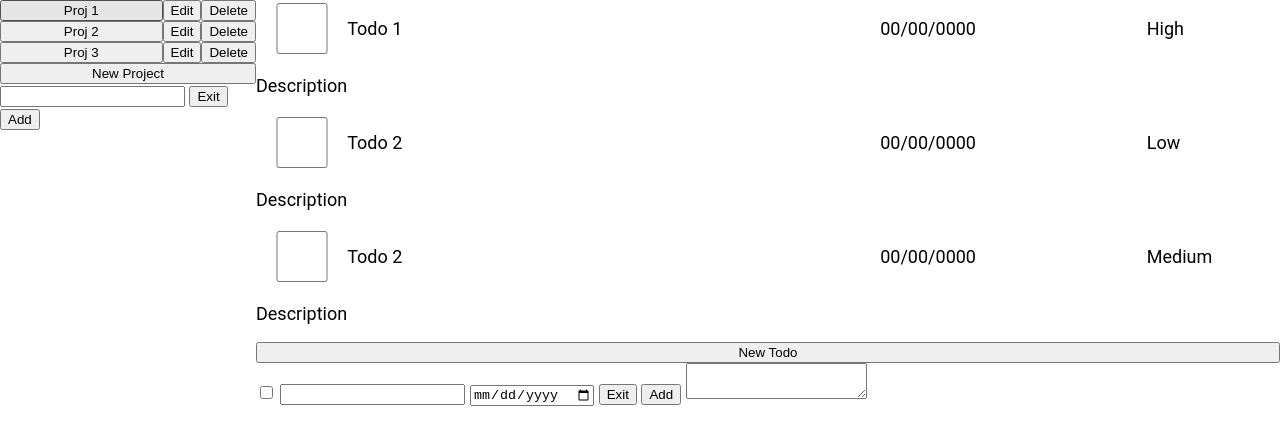
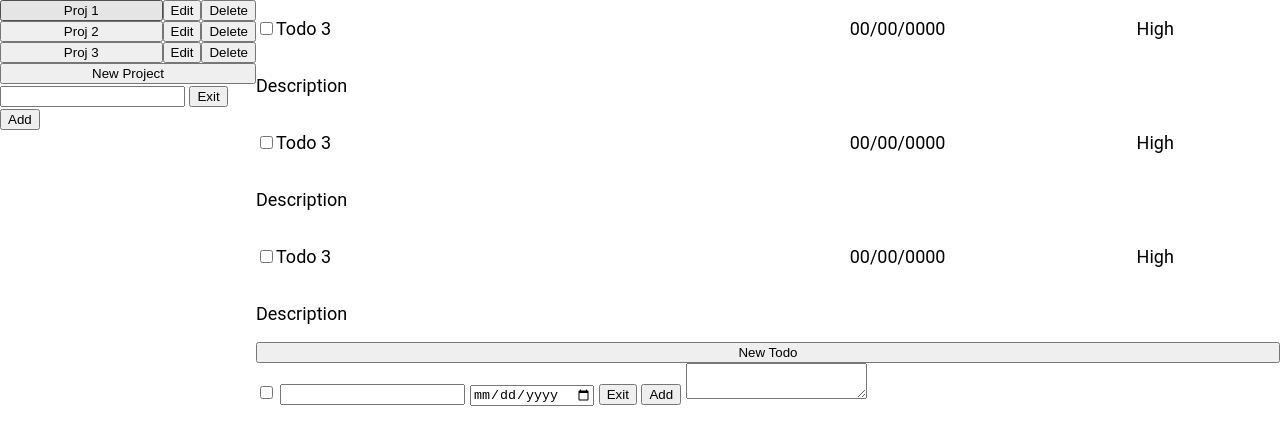
Before and after one commit to ehrelevant/todo-list, a plain HTML site: page index.html in a window 1280 px wide. Drawn offline with Linux system fonts and the light colour scheme.

Commit message:
fix divs

```diff
--- a/index.html
+++ b/index.html
@@ -57,30 +57,41 @@
         <section class="todo-panel">
             <div>
                 <div class="todo">
+                    <div class="todo-content">
                         <input type="checkbox">
-                    <p>Todo 1</p>
+                        <p>Todo 3</p>
                         <p>00/00/0000</p>
                         <p>High</p>
+                    </div>
+                    <div class="todo-desc">
                         <p>Description</p>
                     </div>
+                </div>
                 <div class="todo">
+                    <div class="todo-content">
                         <input type="checkbox">
-                    <p>Todo 2</p>
+                        <p>Todo 3</p>
                         <p>00/00/0000</p>
-                    <p>Low</p>
+                        <p>High</p>
+                    </div>
+                    <div class="todo-desc">
                         <p>Description</p>
                     </div>
+                </div>
                 <div class="todo">
+                    <div class="todo-content">
                         <input type="checkbox">
-                    <p>Todo 2</p>
+                        <p>Todo 3</p>
                         <p>00/00/0000</p>
-                    <p>Medium</p>
+                        <p>High</p>
+                    </div>
+                    <div class="todo-desc">
                         <p>Description</p>
+                    </div>
                 </div>
             </div>
 
             <button>New Todo</button>
-            <div>
             <div>
                 <form name="todoForm" onsubmit="return false">
                     <input type="checkbox" name="done">
@@ -91,7 +102,6 @@
                     <textarea name="desc"></textarea>
                 </form>
             </div>
-            </div>
         </section>
     </main>
 </body>
--- a/style.css
+++ b/style.css
@@ -27,13 +27,14 @@ body {
     grid-template-columns: 1fr auto auto;
 }
 
+
 /* Todos  */
 .todo-panel {
     display: flex;
     flex-direction: column;
 }
 
-.todo {
+.todo-content {
     display: grid;
     grid-template-columns: auto 4fr 2fr 1fr;
 }
```
Lines whose indentation alone changed are shown as unchanged.
